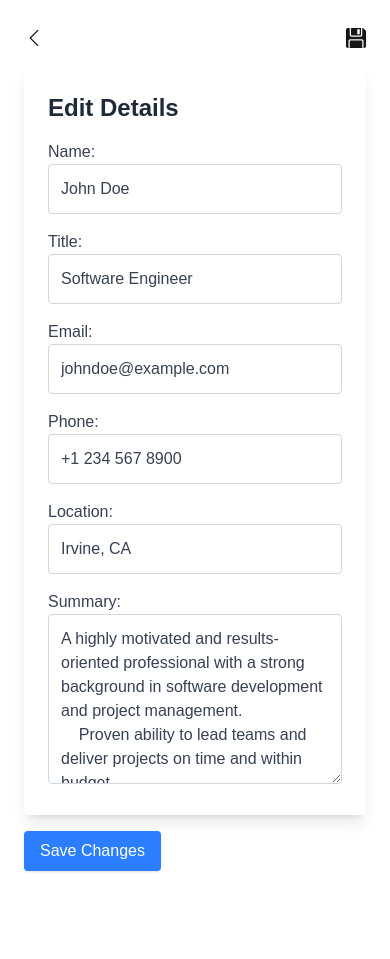
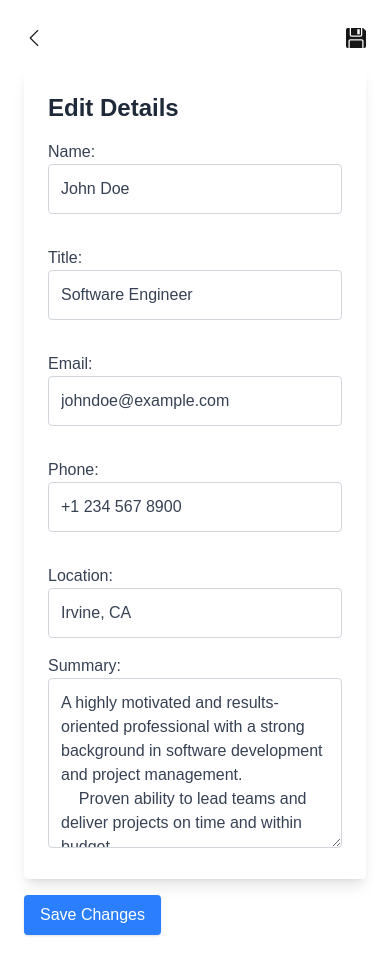
Before and after one commit to KiwiFunk/resume-builder, a Next.js app in the folder resume-app/: page /edit-details in a window 390 px wide. Before the commit the page ends 895 px from the top, so only its background shows below. Built offline with nearby package versions, Linux system fonts and the light colour scheme.

Commit message:
Applied basic styling and breakpoints to forms

```diff
--- a/resume-app/src/app/edit-details/page.js
+++ b/resume-app/src/app/edit-details/page.js
@@ -33,6 +33,7 @@ export default function EditDetailsPage() {
                     <h2 className="text-2xl font-bold text-gray-800">Edit Details</h2>
 
                     {/* Contact Information */}
+                    <div className="grid grid-cols-1 sm:grid-cols-2 gap-4">
                         <div className="mt-4">
                             <label htmlFor="name" className="block text-gray-700">Name:</label>
                             <input type="text" id="name" defaultValue={data.name} className={inputClasses} />
@@ -52,6 +53,7 @@ export default function EditDetailsPage() {
                         <div className="mt-4">
                             <label htmlFor="location" className="block text-gray-700">Location:</label>
                             <input type="text" id="location" defaultValue={data.location} className={inputClasses} />
+                        </div>
                     </div>
 
                     {/* Resume Summary */}
```
Lines whose indentation alone changed are shown as unchanged.
